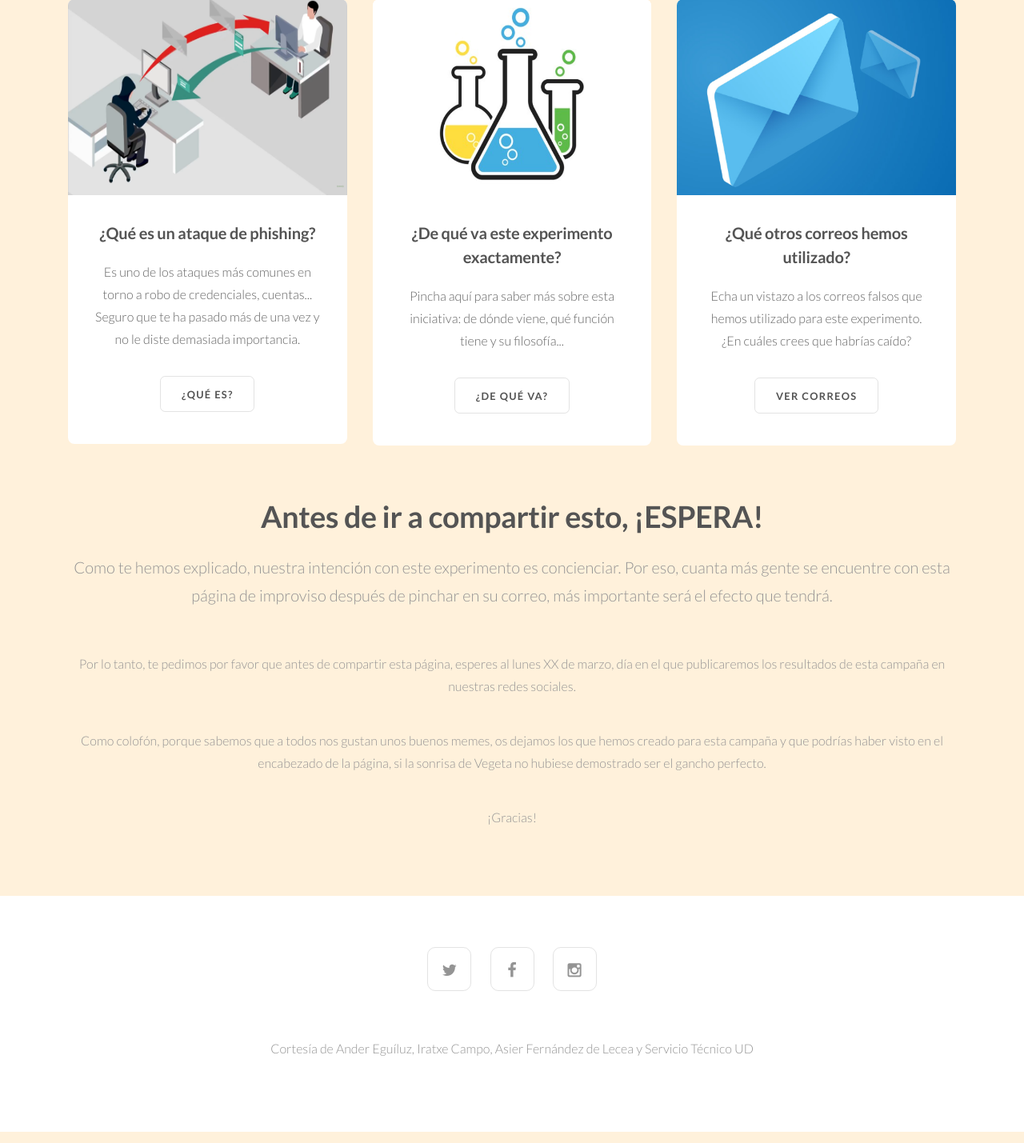
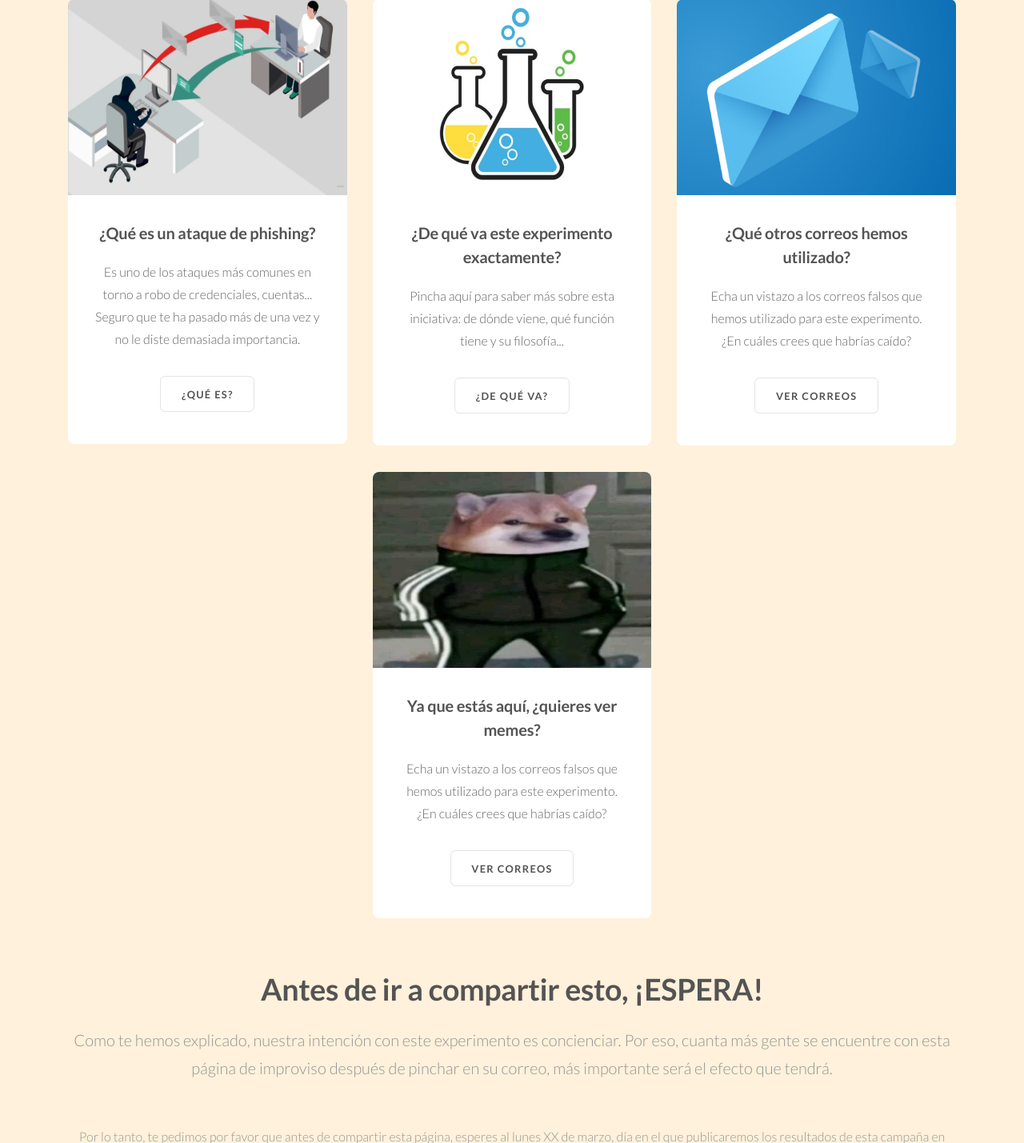
Before and after one commit to IratxeCampo/landing-page-seguridad, a Django app: page / in a window 1280 px wide. Shown: the part 1445-2874 px from the top of the page at 80% size. Run offline with Django 3.2, Linux system fonts and the light colour scheme; some libraries are stand-ins or nearby versions.

Commit message:
boton memes

```diff
--- a/appSeguWeb/templates/appSeguWeb/index.html
+++ b/appSeguWeb/templates/appSeguWeb/index.html
@@ -105,10 +105,27 @@
 							</ul>
 						</article>
 					</div>
+
 					<div class="col-xs-12 col-md-4">
 						<article class="box post">
 							<a href="{% url 'right-sidebar'%}" class="image fit"><img height="245px" src="{% static 'appSeguWeb/images/emails.png'%}" alt="" /></a>
 							<h3>¿Qué otros correos hemos utilizado?</h3>
+							<p>
+								Echa un vistazo a los correos falsos que hemos utilizado para este
+								experimento. ¿En cuáles crees que habrías caído?
+							</p>
+							<ul class="actions">
+								<li><a href="{% url 'right-sidebar'%}" class="button">Ver correos</a></li>
+							</ul>
+						</article>
+					</div>
+
+				</div>
+				<div class="row">
+					<div class="col-xs-12 col-md-4 offset-md-4">
+						<article class="box post">
+							<a href="{% url 'right-sidebar'%}" class="image fit"><img height="245px" src="{% static 'appSeguWeb/images/memes/slavcheem.jpg'%}" alt="" /></a>
+							<h3>Ya que estás aquí, ¿quieres ver memes?</h3>
 							<p>
 								Echa un vistazo a los correos falsos que hemos utilizado para este
 								experimento. ¿En cuáles crees que habrías caído?
--- a/seguWeb/settings.py
+++ b/seguWeb/settings.py
@@ -25,7 +25,7 @@ SECRET_KEY = '+$mdmi+*(eutri!9^*8!asol-u6+gq@&l1ej#gj1p6e25a52@$'
 # SECURITY WARNING: don't run with debug turned on in production!
 DEBUG = True
 
-ALLOWED_HOSTS = ["192.168.1.131", "localhost"]
+ALLOWED_HOSTS = []
 
 
 # Application definition
```
Also changed, not shown: appSeguWeb/static/appSeguWeb/images/memes/slavcheem.jpg (added).
